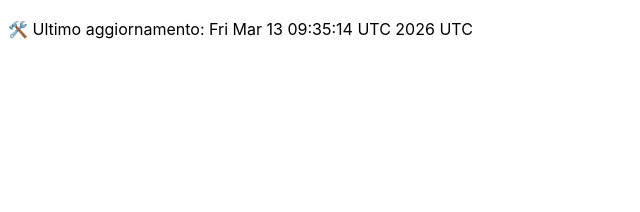
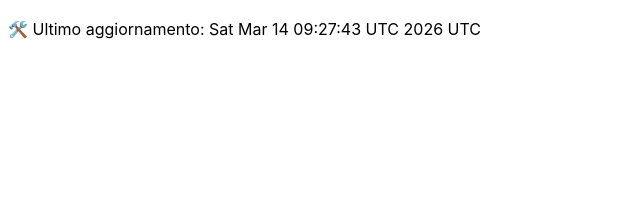
Before and after one commit to DanteTrb/DanteTrb.github.io, a Jekyll site: the page built from badges.md, in a window 1280 px wide. Shown: the top 212 px of the page, without its empty margins (0-640 px from the left). Built offline with Jekyll 4.4.1, drawn with Linux system fonts in a browser that asks for light colours; our own code applies the rules of GitHub Pages for plain Markdown files.

Commit message:
🛠️ Aggiornamento automatico badge

```diff
--- a/badges.md
+++ b/badges.md
@@ -1 +1 @@
-🛠️ Ultimo aggiornamento: Fri Mar 13 09:35:14 UTC 2026 UTC
+🛠️ Ultimo aggiornamento: Sat Mar 14 09:27:43 UTC 2026 UTC
```
